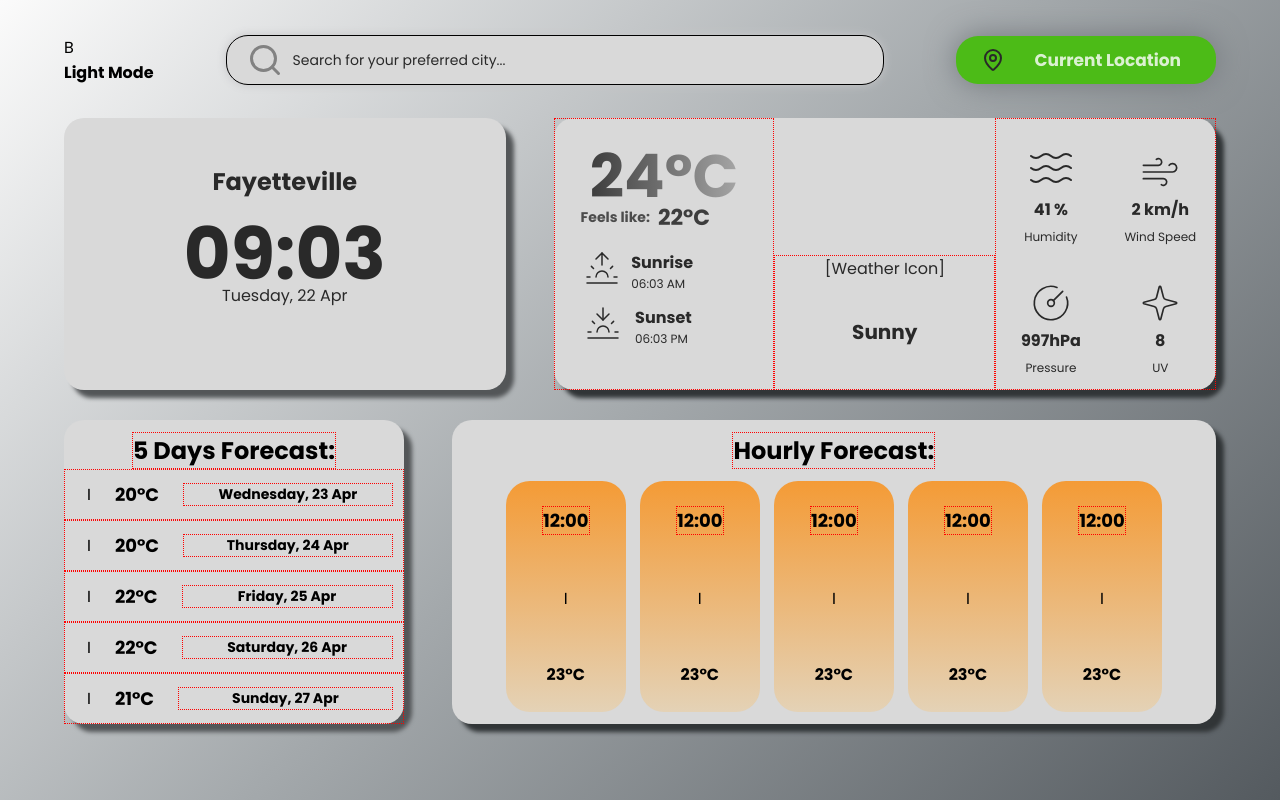
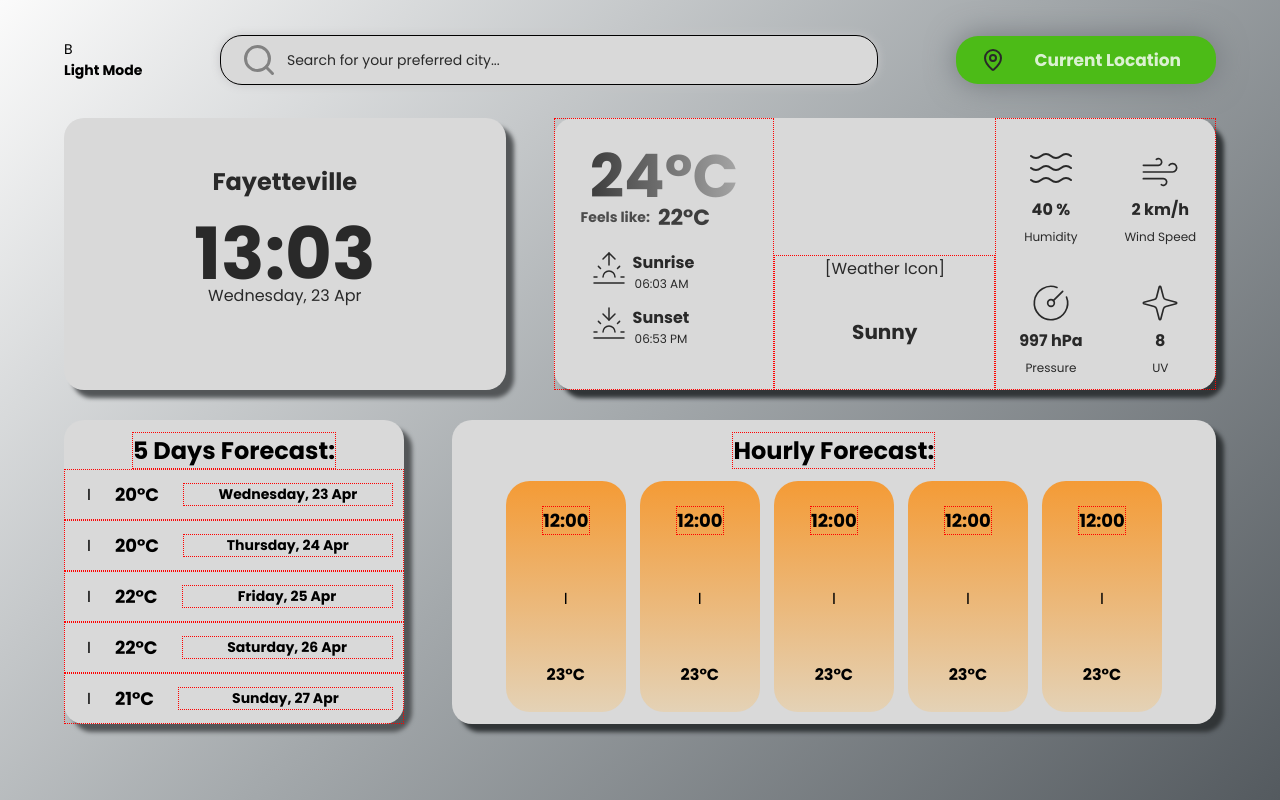
Before and after one commit to alvagarciia/weather-dashboard, a plain HTML site: page index.html in a window 1280 px wide. Drawn offline with Linux system fonts and the light colour scheme.

Commit message:
create js file: make upper half dynamic

```diff
--- a/index.html
+++ b/index.html
@@ -41,16 +41,16 @@
     <div class="content">
         <div class="boxRow">
             <div class="boxA">
-                <div class="cityA">Fayetteville</div>
-                <div class="timeA">09:03</div>
-                <div class="dateA">Tuesday, 22 Apr</div>
+                <div id="city-name" class="cityA">Fayetteville</div>
+                <div id="time" class="timeA">10:10</div>
+                <div id="date" class="dateA">Tuesday, 10 Apr</div>
             </div>
             <div class="boxB">
                 <div class="column-B1">
-                    <div class="tempB1-1">24°C</div>
+                    <div id="realTemp" class="tempB1-1">10°C</div>
                     <div class="tempB1-2">
                         <div class="tempB1-21">Feels like:</div>
-                        <div class="tempB1-22">22°C</div>
+                        <div id="feelTemp" class="tempB1-22">10°C</div>
                     </div>
                     <div class="suntime">
                         <div class="iconB1">
@@ -65,7 +65,7 @@
                         </div>
                         <div class="sun-info">
                             <div class="info-1">Sunrise</div>
-                            <div class="info-2">06:03 AM</div>
+                            <div id="sunriseTime" class="info-2">10:10 AM</div>
                         </div>
                     </div>
                     <div class="suntime">
@@ -83,13 +83,13 @@
                         </div>
                         <div class="sun-info">
                             <div class="info-1">Sunset</div>
-                            <div class="info-2">06:03 PM</div>
+                            <div id="sunsetTime" class="info-2">10:10 PM</div>
                         </div>
                     </div>
                 </div>
                 <div class="column-B2">
                     <div class="iconB2">[Weather Icon]</div>
-                    <div class="weatherB2">Sunny</div>
+                    <div id="weather" class="weatherB2">1010</div>
                 </div>
                 <div class="column-B3">
                     <div class="row1-B3">
@@ -101,7 +101,7 @@
                                     <path d="M2 18c.6.5 1.2 1 2.5 1 2.5 0 2.5-2 5-2 2.6 0 2.4 2 5 2 2.5 0 2.5-2 5-2 1.3 0 1.9.5 2.5 1"/>
                                 </svg>
                             </div>
-                            <div class="valueB3">41 %</div>
+                            <div id="humidity" class="valueB3">10 %</div>
                             <div class="infoB3">Humidity</div>
                         </div>
                         <div class="wspeedB3-1">
@@ -111,7 +111,7 @@
                                     <path d="M9.8 4.4A2 2 0 1 1 11 8H2"/>
                                 </svg>
                             </div>
-                            <div class="valueB3">2 km/h</div>
+                            <div id="windSpeed" class="valueB3">10 km/h</div>
                             <div class="infoB3">Wind Speed</div>
                         </div>
                     </div>
@@ -124,7 +124,7 @@
                                     <path d="M13.4 10.6 19 5"/>
                                 </svg>
                             </div>
-                            <div class="valueB3">997hPa</div>
+                            <div id="pressure" class="valueB3">10hPa</div>
                             <div class="infoB3">Pressure</div>
                         </div>
                         <div class="uvB3-1">
@@ -133,7 +133,7 @@
                                     <path d="M9.937 15.5A2 2 0 0 0 8.5 14.063l-6.135-1.582a.5.5 0 0 1 0-.962L8.5 9.936A2 2 0 0 0 9.937 8.5l1.582-6.135a.5.5 0 0 1 .963 0L14.063 8.5A2 2 0 0 0 15.5 9.937l6.135 1.581a.5.5 0 0 1 0 .964L15.5 14.063a2 2 0 0 0-1.437 1.437l-1.582 6.135a.5.5 0 0 1-.963 0z"/>
                                 </svg>
                             </div>
-                            <div class="valueB3">8</div>
+                            <div id="uvIndex" class="valueB3">10</div>
                             <div class="infoB3">UV</div>
                         </div>
                     </div>
@@ -201,6 +201,6 @@
             </div>
         </div>
     </div>
-
+    <script src="script.js"></script>
 </body>
 </html>
--- /dev/null
+++ b/script.js
@@ -0,0 +1,29 @@
+// Initialize & declare Variables
+let city = "Fayetteville"
+let time = "13:03"
+let date = "Wednesday, 23 Apr"
+
+let currentTemp = 24
+let feelsTemp = 22
+let sunriseTime = "06:03"
+let sunsetTime = "06:53"
+let weather = "Sunny"
+let humidity = 40
+let windSpeed = 2
+let pressure = 997
+let uvIndex = 8
+
+// Update HTML elements
+document.getElementById("city-name").innerText = city;
+document.getElementById("time").innerText = time;
+document.getElementById("date").innerText = date;
+
+document.getElementById("realTemp").innerText = `${currentTemp}°C`;
+document.getElementById("feelTemp").innerText = `${feelsTemp}°C`;
+document.getElementById("sunriseTime").innerText = `${sunriseTime} AM`;
+document.getElementById("sunsetTime").innerText = `${sunsetTime} PM`;
+document.getElementById("weather").innerHTML = weather;
+document.getElementById("humidity").innerText = `${humidity} %`;
+document.getElementById("windSpeed").innerText = `${windSpeed} km/h`;
+document.getElementById("pressure").innerText = `${pressure} hPa`;
+document.getElementById("uvIndex").innerText = uvIndex;
--- a/style.css
+++ b/style.css
@@ -27,6 +27,7 @@ body {
 }
 
 .mode {
+    font-size: 14px;
     display: flex;
     flex-direction: column;
 }
@@ -178,11 +179,14 @@ body {
     margin-left: 24px;
     display: flex;
     flex-direction: row;
-    justify-content: space-around;
     align-self: flex-start;
     min-width: 120px;
 }
+.iconB1 {
+    padding-left: 12px;
+}
 .sun-info {
+    margin-left: 6px;
     display: flex;
     flex-direction: column;
     font-size: 12px;
@@ -190,6 +194,10 @@ body {
 .info-1 {
     font-size: 16px;
     font-weight: bold;
+}
+.info-2 {
+    padding-left: 2px;
+    font-size: 12px;
 }
 
 .column-B2 {
```
